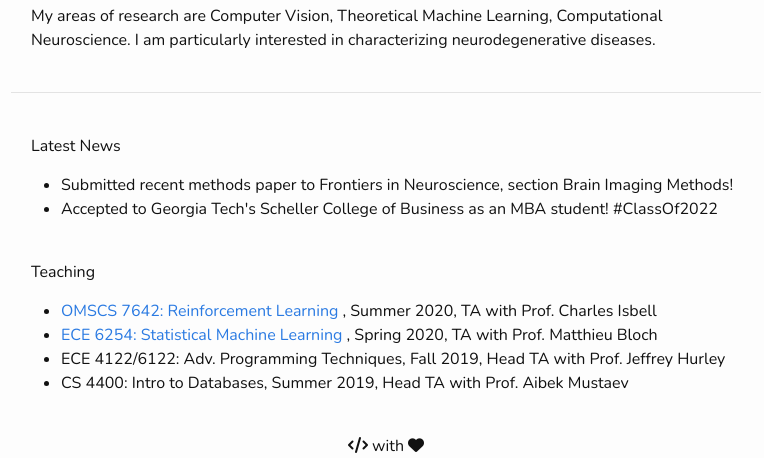
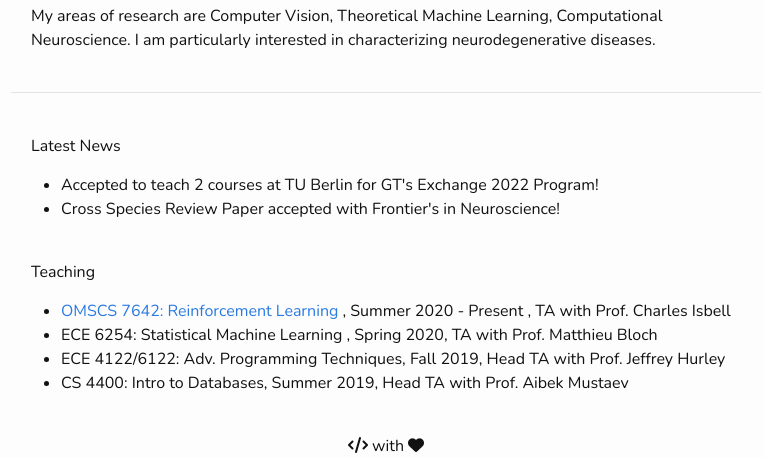
Before and after one commit to tjlagrow/tjlagrow.github.io, a Jekyll site: the page built from index.html, in a window 1280 px wide. Shown: the part 792-1250 px from the top of the page, without its empty margins (254-1018 px from the left). Built offline with Jekyll 4.4.1, drawn with Linux system fonts in a browser that asks for light colours; nearby versions of some CDN libraries; a style sheet for code colours, icons or effects is not loaded.

Commit message:
updating latest news

```diff
--- a/index.html
+++ b/index.html
@@ -131,8 +131,8 @@ title: Theodore LaGrow Online
             <h6>Latest News</h6>
             <div>
                 <ul>
-                    <li>Submitted recent methods paper to Frontiers in Neuroscience, section Brain Imaging Methods!</li>
-                    <li>Accepted to Georgia Tech's Scheller College of Business as an MBA student! #ClassOf2022 </li>
+                    <li> Accepted to teach 2 courses at TU Berlin for GT's Exchange 2022 Program! </li>
+                    <li> Cross Species Review Paper accepted with Frontier's in Neuroscience! </li>
                 </ul>
             </div>
         </div>
@@ -157,8 +157,8 @@ title: Theodore LaGrow Online
         <div class="col col-md-8 ml-auto mr-auto">
             <h6>Teaching</h6>
             <ul>
-                <li><b><a href="http://www.omscs.gatech.edu/cs-7642-reinforcement-learning">OMSCS 7642: Reinforcement Learning </a>, Summer 2020</b>, TA with Prof. Charles Isbell</li>
-                <li><b><a href="http://bloch.ece.gatech.edu/ece6254sp20/">ECE 6254: Statistical Machine Learning </a>, Spring 2020</b>, TA with Prof. Matthieu Bloch</li>
+                <li><b><a href="http://www.omscs.gatech.edu/cs-7642-reinforcement-learning">OMSCS 7642: Reinforcement Learning </a>, Summer 2020 - Present </b>, TA with Prof. Charles Isbell</li>
+                <li><b>ECE 6254: Statistical Machine Learning </a>, Spring 2020</b>, TA with Prof. Matthieu Bloch</li>
                 <li><b>ECE 4122/6122: Adv. Programming Techniques, Fall 2019</b>, Head TA with Prof. Jeffrey Hurley</li>
                 <li><b>CS 4400: Intro to Databases, Summer 2019</b>, Head TA with Prof. Aibek Mustaev</li>
             </ul>
```
